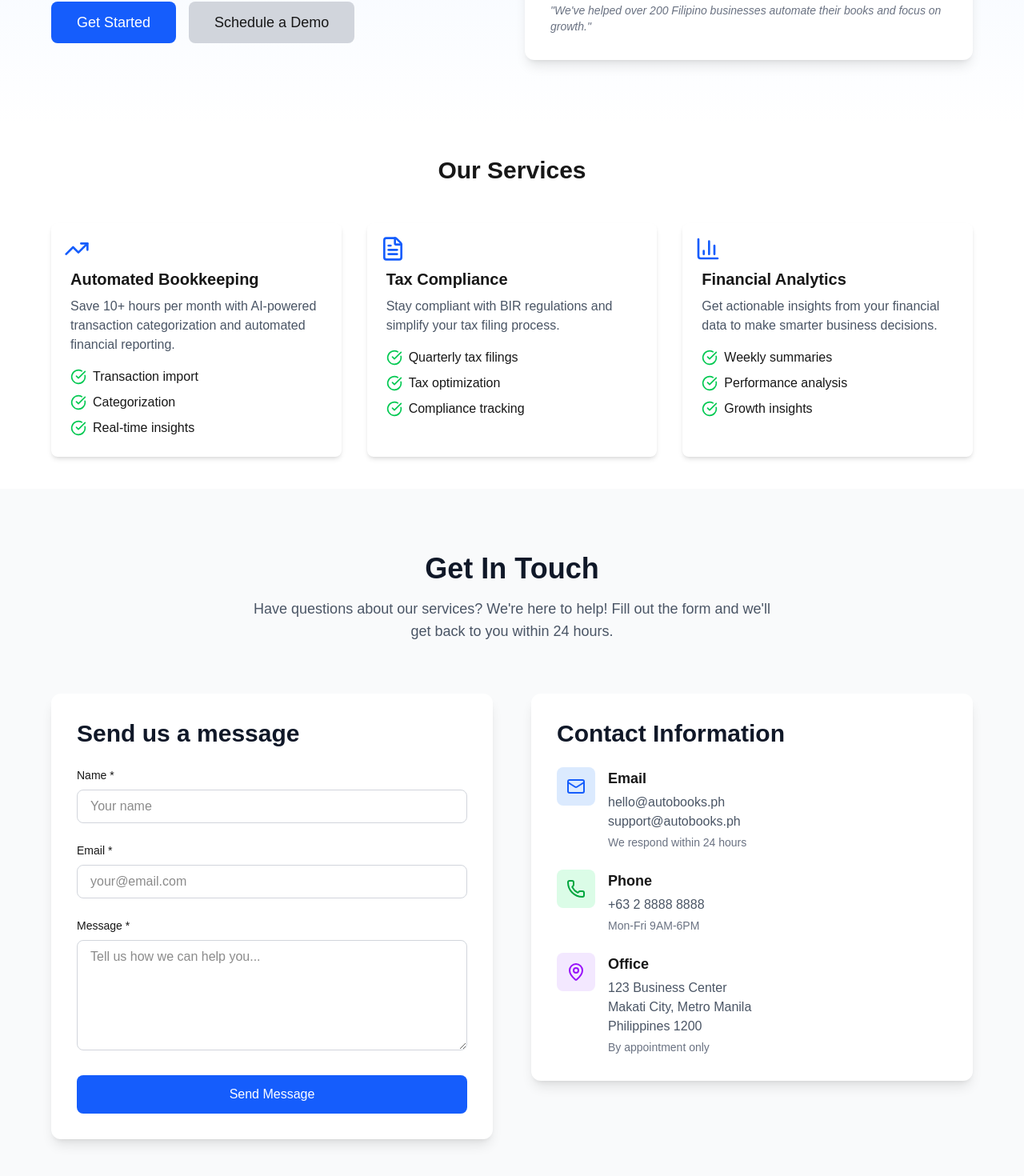
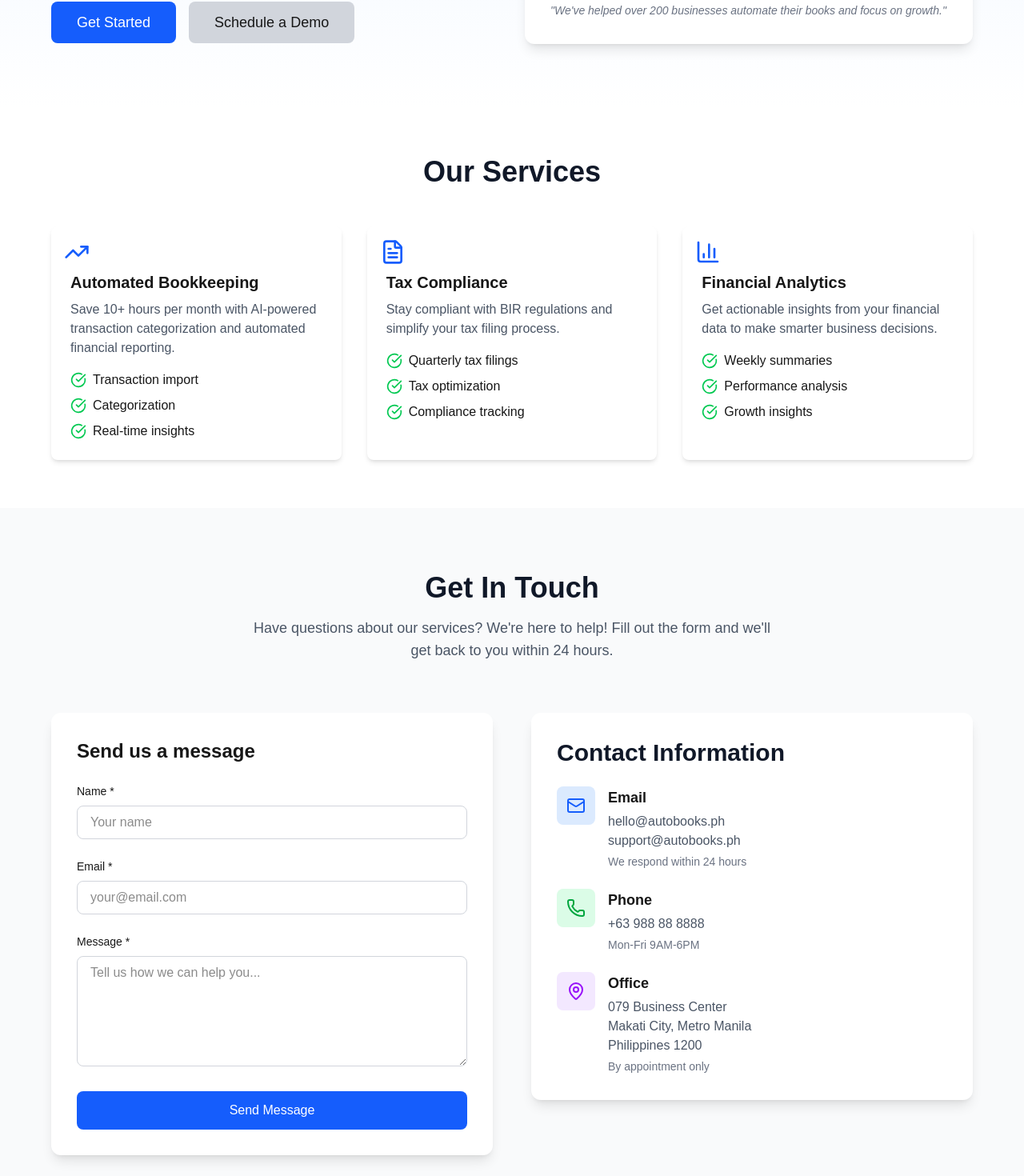
Before and after one commit to aljunalei/auto-books, a Next.js app in the folder autobooks-ph/: page / in a window 1280 px wide. Shown: the part 266-1736 px from the top of the page at 80% size. Built offline with nearby package versions, Linux system fonts and the light colour scheme.

Commit message:
Feat: Added Route.ts, Heading component, Contact Form Component, Connected each to the page.tsx with the N8N running through the production url for the contact form

```diff
--- /dev/null
+++ b/autobooks-ph/src/app/api/contact/route.ts
@@ -0,0 +1,73 @@
+//ROOUTE.TS
+import { NextResponse } from 'next/server';
+
+export async function POST(request: Request) {
+  try {
+    // Step 1: Get the form data from the browser request
+    const body = await request.json();
+
+    // Step 2: Log what we received (for debugging)
+    console.log('📨 API Route received form data:', body);
+
+    // Step 3: Forward the data to n8n webhook
+    const response = await fetch('https://alju.app.n8n.cloud/webhook/contact-form', {
+      method: 'POST',
+      headers: {
+        'Content-Type': 'application/json',
+      },
+      body: JSON.stringify(body),
+    });
+
+    // Step 4: Log n8n's response
+    console.log('📬 n8n responded with status:', response.status);
+
+    // Step 5: Check if n8n responded successfully
+    if (!response.ok) {
+      console.error('❌ n8n returned error:', response.status, response.statusText);
+      return NextResponse.json(
+        { error: 'Failed to submit to n8n', status: response.status },
+        { status: response.status }
+      );
+    }
+
+    // Step 6: Try to get JSON response from n8n (if any)
+    let data;
+    const contentType = response.headers.get('content-type');
+    if (contentType && contentType.includes('application/json')) {
+      data = await response.json();
+    } else {
+      // n8n might not return JSON, that's okay
+      data = { success: true, message: 'Form submitted successfully' };
+    }
+
+    // Step 7: Log success
+    console.log('✅ Success! Returning to browser:', data);
+
+    // Step 8: Send success response back to the browser
+    return NextResponse.json(data, { status: 200 });
+
+  } catch (error) {
+    // If anything goes wrong, catch the error
+    console.error('💥 API Route error:', error);
+
+    return NextResponse.json(
+      {
+        error: 'Server error',
+        message: error instanceof Error ? error.message : 'Unknown error'
+      },
+      { status: 500 }
+    );
+  }
+}
+
+// Handle OPTIONS request (for CORS preflight)
+export async function OPTIONS(request: Request) {
+  return new NextResponse(null, {
+    status: 200,
+    headers: {
+      'Access-Control-Allow-Origin': '*',
+      'Access-Control-Allow-Methods': 'POST, OPTIONS',
+      'Access-Control-Allow-Headers': 'Content-Type',
+    },
+  });
+}
--- a/autobooks-ph/src/app/page.tsx
+++ b/autobooks-ph/src/app/page.tsx
@@ -1,7 +1,8 @@
+//PAGE.TSX
 'use client';
 
 import { useState } from 'react';
-import { Mail, Phone, MapPin, CheckCircle, BarChart3, FileText, TrendingUp, Shield ,icons } from 'lucide-react';
+import { Mail, Phone, MapPin, CheckCircle, BarChart3, FileText, TrendingUp, Shield, icons } from 'lucide-react';
 import ServiceCard from '@/components/ui/ServiceCard';
 import { title } from 'process';
 import Heading from '@/components/ui/Heading';
@@ -17,7 +18,7 @@ function LandingPage() {
   const [issubmitting, setIssubmitting] = useState(false);
   const [submitmessage, setSubmitMessage] = useState("");
 
-  const servicesData  =[
+  const servicesData = [
     {
       title: "Automated Bookkeeping",
       description: "Save 10+ hours per month with AI-powered transaction categorization and automated financial reporting.",
@@ -25,7 +26,7 @@ function LandingPage() {
         "Transaction import",
         "Categorization",
         "Real-time insights",
-      ], icon:<TrendingUp className="h-8 w-8 text-blue-600" />
+      ], icon: <TrendingUp className="h-8 w-8 text-blue-600" />
     },
     {
       title: "Tax Compliance",
@@ -34,7 +35,7 @@ function LandingPage() {
         "Quarterly tax filings",
         "Tax optimization",
         "Compliance tracking",
-      ], icon:<FileText className="h-8 w-8 text-blue-600" />
+      ], icon: <FileText className="h-8 w-8 text-blue-600" />
     },
     {
       title: "Financial Analytics",
@@ -54,9 +55,9 @@ function LandingPage() {
         <div className='max-w-6xl mx-auto'>
           <div className="grid md:grid-cols-2 gap-8">
             <div>        <div className="space-y-6">
-          <h1 className="text-4xl md:text-5xl font-bold text-gray-900 mb-6">
+              <Heading level={1} className="mb-6">
                  AutoBooks
-          </h1>
+              </Heading>
               <span className='text-xl text-gray-600 mb-8'>AutoBooks automates your bookkeeping with AI and QuickBooks Online. Get BIR-ready financial reports in minutes, not days, and focus on growing your business.</span>
             </div>
               <div className='flex flex-col sm:flex-row gap-4 mt-8'>
@@ -86,7 +87,7 @@ function LandingPage() {
                   <hr className="w-full border-gray-300" />
                 </li>
                 <li className='flex item-center gap-2'>
-              <span className='text-gray-500 text-sm italic'>&quot;We&apos;ve helped over 200 Filipino businesses automate their books and focus on growth.&quot;</span>
+                  <span className='text-gray-500 text-sm italic'>&quot;We&apos;ve helped over 200 businesses automate their books and focus on growth.&quot;</span>
                 </li>
               </ul>
             </div>
@@ -100,9 +101,11 @@ function LandingPage() {
 
 
       {/* Services Section */}
-      <section className="py-10 px-4">
+      <section className="py-15 px-4">
         <div className="max-w-6xl mx-auto">
-          <h2 className="text-3xl font-bold text-center mb-12">Our Services</h2>
+          <Heading level={2} className="text-center mb-12">
+            Our Services
+          </Heading>
           <div className="grid md:grid-cols-3 gap-8">
             {/* Services */}
 
@@ -121,7 +124,6 @@ function LandingPage() {
       </section>
 
       {/* Contact Section */}
-      {/* Contact Section */}
       <section className="py-20 px-4 bg-gray-50">
         <div className="max-w-6xl mx-auto">
           <div className="text-center mb-16">
@@ -129,43 +131,44 @@ function LandingPage() {
               Get In Touch
             </Heading>
             <p className="text-lg text-gray-600 max-w-2xl mx-auto">
-        Have questions about our services? We're here to help!
-        Fill out the form and we'll get back to you within 24 hours.
+              Have questions about our services? We&apos;re here to help!
+              Fill out the form and we&apos;ll get back to you within 24 hours.
             </p>
           </div>
 
           <div className="grid lg:grid-cols-2 gap-12 items-start">
             {/* Contact Form */}
-      <div className="bg-white rounded-xl shadow-lg p-8">
-        <Heading level={3} className="mb-6">
-          Send us a message
-        </Heading>
 <ContactForm
   onSubmit={async (data) => {
     try {
-              const response = await fetch('YOUR_N8N_WEBHOOK_URL', {
+      // Call our API route instead of n8n directly
+      const response = await fetch('/api/contact', {
         method: 'POST',
         headers: {
           'Content-Type': 'application/json',
         },
-                body: JSON.stringify(data)
-              })
+        body: JSON.stringify(data),
+      });
 
       if (!response.ok) {
-                throw new Error('Network response was not ok')
+        throw new Error('Failed to send message')
       }
+
+      // Return success (this helps ContactForm show the right message)
+      return Promise.resolve()
+
     } catch (error) {
+      console.error('Submission error:', error)
       throw new Error('Failed to submit form')
     }
   }}
 />
-      </div>
 
             {/* Contact Information */}
             <div className="space-y-8">
               {/* Contact Details Card */}
               <div className="bg-white rounded-xl shadow-lg p-8">
-          <Heading level={3} className="mb-6">
+                <Heading level={3} className='mb-6'>
                   Contact Information
                 </Heading>
 
@@ -188,7 +191,7 @@ function LandingPage() {
                     </div>
                     <div>
                       <h4 className="font-semibold text-lg mb-1">Phone</h4>
-                <p className="text-gray-600">+63 2 8888 8888</p>
+                      <p className="text-gray-600">+63 988 88 8888</p>
                       <p className="text-sm text-gray-500 mt-1">Mon-Fri 9AM-6PM</p>
                     </div>
                   </div>
@@ -200,7 +203,7 @@ function LandingPage() {
                     <div>
                       <h4 className="font-semibold text-lg mb-1">Office</h4>
                       <p className="text-gray-600">
-                  123 Business Center<br />
+                        079 Business Center<br />
                         Makati City, Metro Manila<br />
                         Philippines 1200
                       </p>
--- a/autobooks-ph/src/components/ContactForm.tsx
+++ b/autobooks-ph/src/components/ContactForm.tsx
@@ -1,7 +1,7 @@
+//CONTACTFORM.TSX
 'use client'
 
 import { useState } from 'react'
-import { Mail, Phone, MapPin, CheckCircle } from 'lucide-react'
 import Button from '@/components/ui/Button';
 
 interface ContactFormData {
@@ -11,65 +11,52 @@ interface ContactFormData {
 }
 
 interface ContactFormProps {
-  onSubmit?: (data: ContactFormData) => Promise<void>
+  onSubmit: (data: ContactFormData) => Promise<void>
   className?: string
 }
 
 export default function ContactForm({ onSubmit, className = '' }: ContactFormProps) {
-  // State for form data
   const [formData, setFormData] = useState<ContactFormData>({
     name: '',
     email: '',
     message: ''
   })
 
-  // State for form submission
   const [isSubmitting, setIsSubmitting] = useState(false)
   const [submitMessage, setSubmitMessage] = useState('')
 
-  // Handle input changes
   const handleInputChange = (e: React.ChangeEvent<HTMLInputElement | HTMLTextAreaElement>) => {
     const { name, value } = e.target
     setFormData(prev => ({ ...prev, [name]: value }))
   }
 
-  // Handle form submission
   const handleSubmit = async (e: React.FormEvent) => {
     e.preventDefault()
     setIsSubmitting(true)
     setSubmitMessage('')
 
     try {
-      if (onSubmit) {
-        await onSubmit(formData)
-        setSubmitMessage('Thank you for your message! We\'ll get back to you soon.')
-        setFormData({ name: '', email: '', message: '' })
-      } else {
-        // Default behavior if no onSubmit prop is provided
-        const response = await fetch('YOUR_N8N_WEBHOOK_URL', {
-          method: 'POST',
-          headers: {
-            'Content-Type': 'application/json',
-          },
-          body: JSON.stringify(formData)
-        })
+      await onSubmit(formData)
 
-        if (response.ok) {
-          setSubmitMessage('Thank you for your message! We\'ll get back to you soon.')
-          setFormData({ name: '', email: '', message: '' })
-        } else {
-          setSubmitMessage('Something went wrong. Please try again.')
-        }
-      }
+      // Show success message
+      setSubmitMessage('Thank you for your message! We\'ll get back to you soon.')
+
+      // Clear the form
+      setFormData({ name: '', email: '', message: '' })
+
     } catch (error) {
-      setSubmitMessage('Network error. Please check your connection.')
+      // Show error message
+      setSubmitMessage('Failed to send message. Please try again.')
+      console.error('Form submission error:', error)
     } finally {
       setIsSubmitting(false)
     }
   }
 
   return (
-    <div className={`space-y-6 ${className}`}>
+    <div className={`bg-white rounded-xl shadow-lg p-8 ${className}`}>
+      <h3 className="text-2xl font-semibold mb-6">Send us a message</h3>
+
       <form onSubmit={handleSubmit} className="space-y-6">
         <div>
           <label htmlFor="name" className="block text-sm font-medium mb-2">
--- a/autobooks-ph/src/components/ui/Heading.tsx
+++ b/autobooks-ph/src/components/ui/Heading.tsx
@@ -1,6 +1,6 @@
+//HEADING.TSX
 "use client";
-import React from 'react'
-
+import { JSX } from "react";
 
 interface HeadingProps {
   level: 1 | 2 | 3 | 4 | 5 | 6
```
Lines whose indentation alone changed are shown as unchanged.
